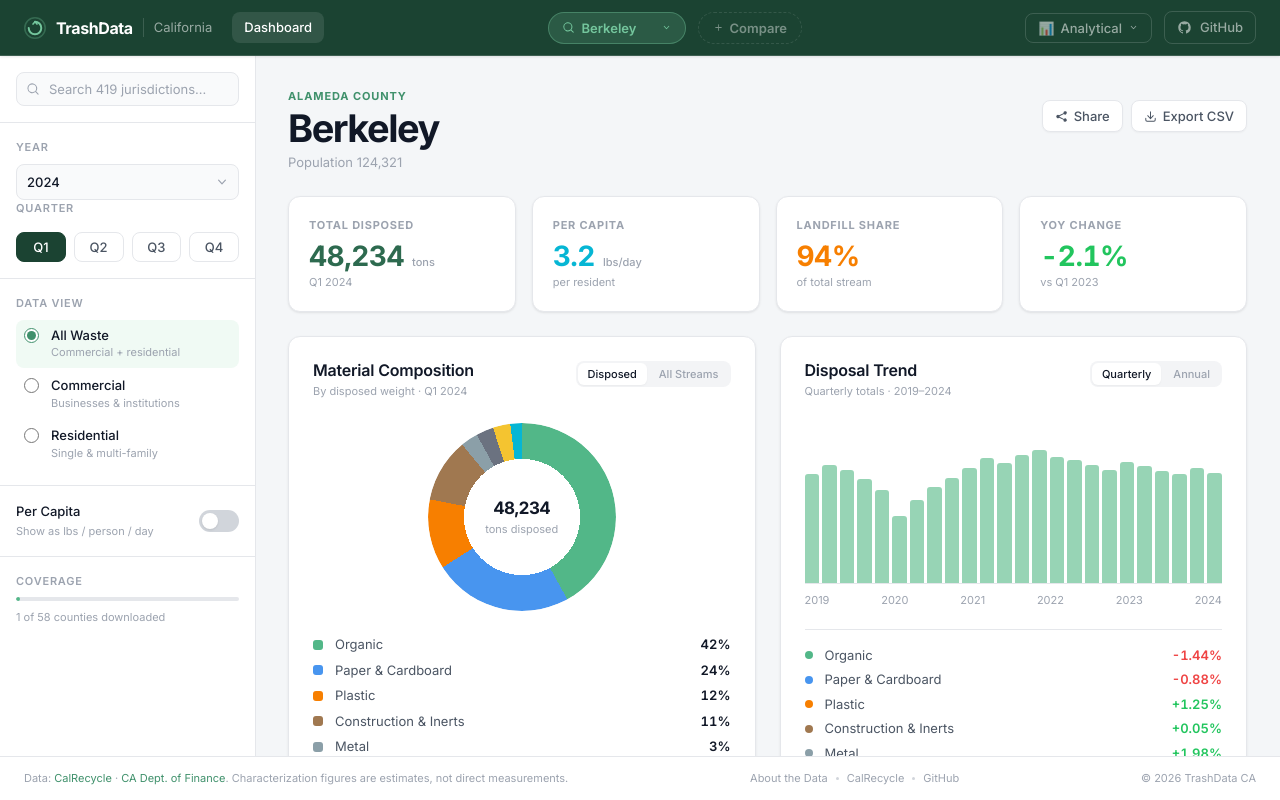
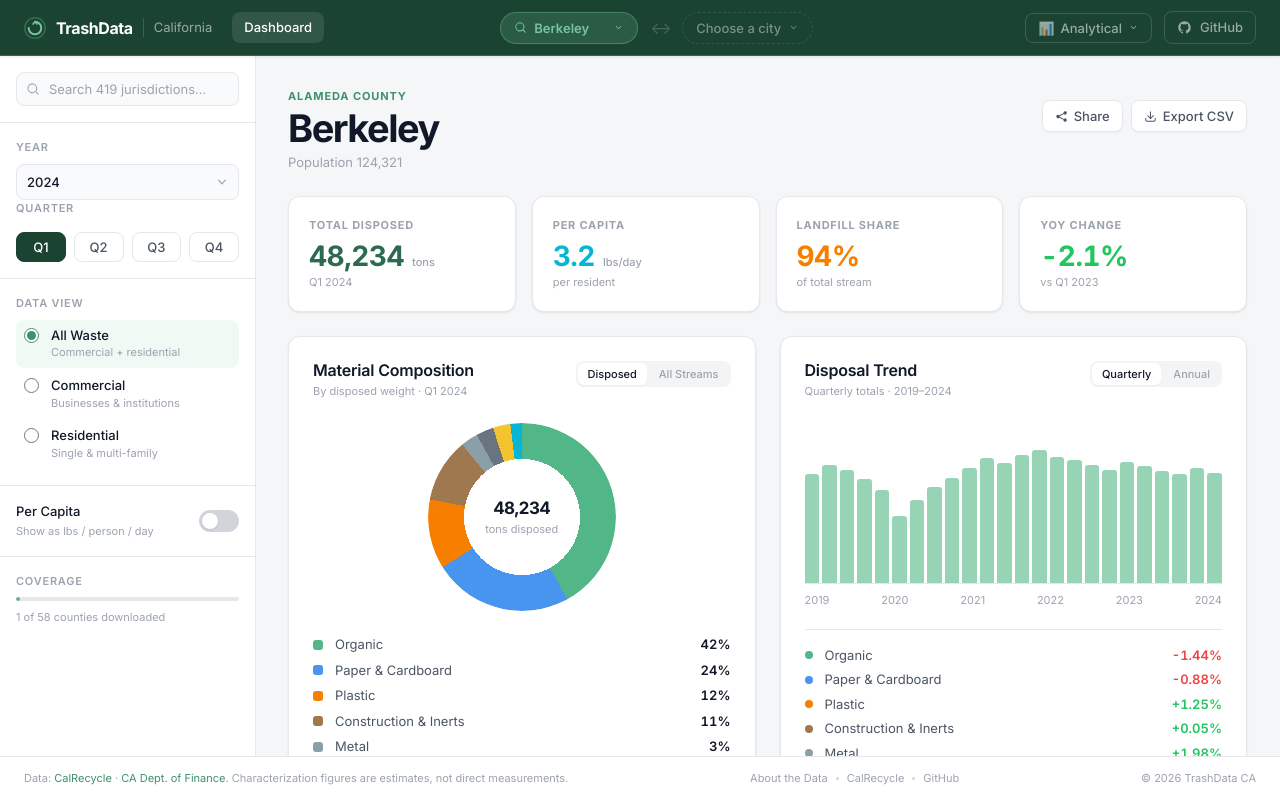
Before and after one commit to maxnelson/wastedata, a React (Vite) app: page / in a window 1280 px wide. Built offline with nearby package versions, Linux system fonts and the light colour scheme.

Commit message:
adjusted compare treatment

```diff
--- a/src/App.jsx
+++ b/src/App.jsx
@@ -1,7 +1,6 @@
 import { useState, useEffect } from 'react'
 import './App.css'
 import { useTheme } from './contexts/ThemeContext'
-import { CITIES } from './data/cities'
 import AppHeader from './components/Layout/AppHeader'
 import Footer from './components/Layout/Footer'
 import Layout from './components/Layout/Layout'
@@ -22,11 +21,6 @@ export default function App() {
     }
   }, [theme])
 
-  const handleAddCompare = () => {
-    const defaultB = CITIES.find(c => c !== cityA) || 'Oakland'
-    setCityB(defaultB)
-  }
-
   return (
     <div className={styles.root}>
       <AppHeader
@@ -34,7 +28,6 @@ export default function App() {
         cityB={cityB}
         onCityAChange={setCityA}
         onCityBChange={setCityB}
-        onAddCompare={handleAddCompare}
       />
       <div className={styles.body}>
         {theme === 'social' ? (
--- a/src/components/Layout/AppHeader.jsx
+++ b/src/components/Layout/AppHeader.jsx
@@ -23,21 +23,36 @@ function ChevronDown() {
   )
 }
 
-function CityPicker({ value, onChange, side }) {
+/**
+ * CityPicker
+ *  value        — selected city string, or null for unset state
+ *  onChange     — (city: string | null) => void
+ *  side         — 'a' | 'b' — drives color tokens
+ *  placeholder  — text shown when value is null
+ *  excludeCity  — city name to hide from the option list (prevents self-compare)
+ */
+function CityPicker({ value, onChange, side, placeholder, excludeCity }) {
   const [open, setOpen] = useState(false)
   const [query, setQuery] = useState('')
-  const filtered = CITIES.filter(
-    c => c.toLowerCase().includes(query.toLowerCase()) && c !== value
-  )
+  const isSet = value !== null
+
+  const options = CITIES.filter(c => {
+    const matchesQuery = c.toLowerCase().includes(query.toLowerCase())
+    const notSelf = c !== value
+    const notExcluded = c !== excludeCity
+    return matchesQuery && notSelf && notExcluded
+  })
 
   return (
-    <div className={`${styles.cityPicker} ${styles[`cityPicker_${side}`]}`}>
+    <div className={`${styles.cityPicker} ${styles[`cityPicker_${side}`]} ${!isSet ? styles.cityPickerUnset : ''}`}>
       <button
         className={styles.cityPickerTrigger}
         onClick={() => setOpen(v => !v)}
       >
-        <SearchIcon />
-        <span className={styles.cityName}>{value}</span>
+        {isSet && <SearchIcon />}
+        <span className={`${styles.cityName} ${!isSet ? styles.cityNamePlaceholder : ''}`}>
+          {isSet ? value : placeholder}
+        </span>
         <ChevronDown />
       </button>
       {open && (
@@ -49,7 +64,7 @@ function CityPicker({ value, onChange, side }) {
             value={query}
             onChange={e => setQuery(e.target.value)}
           />
-          {filtered.map(c => (
+          {options.map(c => (
             <button
               key={c}
               className={styles.cityOption}
@@ -58,17 +73,19 @@ function CityPicker({ value, onChange, side }) {
               {c}
             </button>
           ))}
+          {options.length === 0 && (
+            <p className={styles.cityOptionEmpty}>No cities found</p>
+          )}
         </div>
       )}
     </div>
   )
 }
 
-export default function AppHeader({ cityA, cityB, onCityAChange, onCityBChange, onAddCompare }) {
+export default function AppHeader({ cityA, cityB, onCityAChange, onCityBChange }) {
   const { theme, setTheme, themes } = useTheme()
   const [designOpen, setDesignOpen] = useState(false)
   const activeTheme = themes.find(t => t.id === theme) || themes[0]
-  const comparing = cityB !== null
 
   return (
     <header className={styles.header}>
@@ -95,32 +112,35 @@ export default function AppHeader({ cityA, cityB, onCityAChange, onCityBChange,
         <a href="/" className={`${styles.navLink} ${styles.navLinkActive}`}>Dashboard</a>
       </nav>
 
-      {/* City controls — single or comparison */}
+      {/* City controls — always two pickers, B starts as placeholder */}
       <div className={styles.compare}>
-        <CityPicker value={cityA} onChange={onCityAChange} side="a" />
+        <CityPicker
+          value={cityA}
+          onChange={onCityAChange}
+          side="a"
+          excludeCity={cityB}
+        />
 
-        {comparing ? (
-          /* Comparison mode: VS + city B picker + close */
-          <>
-            <span className={styles.vsChip}>VS</span>
-            <CityPicker value={cityB} onChange={onCityBChange} side="b" />
-            <button
-              className={styles.closeCompareBtn}
-              onClick={() => onCityBChange(null)}
-              title="Close comparison"
-            >
-              ✕
-            </button>
-          </>
-        ) : (
-          /* Single mode: prominent add-comparison button */
-          <button className={styles.addCompareBtn} onClick={onAddCompare}>
-            <svg width="11" height="11" viewBox="0 0 20 20" fill="currentColor">
-              <path d="M10.75 4.75a.75.75 0 0 0-1.5 0v4.5h-4.5a.75.75 0 0 0 0 1.5h4.5v4.5a.75.75 0 0 0 1.5 0v-4.5h4.5a.75.75 0 0 0 0-1.5h-4.5v-4.5z" />
-            </svg>
-            Compare
-          </button>
-        )}
+        {/* Delimiter — non-combative comparison indicator */}
+        <span className={`${styles.delimiter} ${cityB ? styles.delimiterActive : ''}`}>↔</span>
+
+        <CityPicker
+          value={cityB}
+          onChange={onCityBChange}
+          side="b"
+          placeholder="Choose a city"
+          excludeCity={cityA}
+        />
+
+        {/* Close button — always in DOM, fades in when cityB is set (no layout shift) */}
+        <button
+          className={`${styles.closeCompareBtn} ${cityB ? styles.closeCompareBtnVisible : ''}`}
+          onClick={() => onCityBChange(null)}
+          tabIndex={cityB ? 0 : -1}
+          aria-label="Clear comparison city"
+        >
+          ✕
+        </button>
       </div>
 
       {/* Right actions */}
--- a/src/components/Layout/AppHeader.module.css
+++ b/src/components/Layout/AppHeader.module.css
@@ -84,12 +84,22 @@
   gap: var(--space-3);
 }
 
-.vsChip {
-  font-size: var(--text-xs);
-  font-weight: 900;
+/* ─── Comparison delimiter ──────────────────────────────── */
+.delimiter {
+  font-size: 16px;
   color: var(--header-fg-muted);
-  letter-spacing: 0.12em;
   flex-shrink: 0;
+  opacity: 0.35;
+  transition: opacity var(--transition-base);
+  user-select: none;
+  /* Prevent the glyph from contributing to layout shift */
+  width: 20px;
+  text-align: center;
+}
+
+/* Once a city B is selected, the delimiter brightens */
+.delimiterActive {
+  opacity: 0.7;
 }
 
 /* ─── City picker ───────────────────────────────────────── */
@@ -112,6 +122,7 @@
   white-space: nowrap;
 }
 
+/* City A — always set, full color */
 .cityPicker_a .cityPickerTrigger {
   background: var(--city-a-bg);
   color: var(--city-a-accent);
@@ -122,6 +133,7 @@
   filter: brightness(0.95);
 }
 
+/* City B — set state */
 .cityPicker_b .cityPickerTrigger {
   background: var(--city-b-bg);
   color: var(--city-b-accent);
@@ -132,57 +144,29 @@
   filter: brightness(0.95);
 }
 
+/* City B — unset/placeholder state */
+.cityPicker_b.cityPickerUnset .cityPickerTrigger {
+  background: transparent;
+  border-style: dashed;
+  border-color: var(--header-border);
+  color: var(--header-fg-muted);
+  opacity: 0.75;
+}
+
+.cityPicker_b.cityPickerUnset .cityPickerTrigger:hover {
+  opacity: 1;
+  background: var(--header-hover-bg);
+  filter: none;
+}
+
 .cityName {
   min-width: 72px;
   text-align: left;
 }
 
-/* ─── Add comparison button (single-city mode) ─────────── */
-.addCompareBtn {
-  display: flex;
-  align-items: center;
-  gap: 6px;
-  padding: 7px 14px;
-  border-radius: var(--radius-full);
-  border: 1.5px dashed var(--header-border);
-  background: transparent;
-  font-size: var(--text-sm);
-  font-family: var(--font-sans);
-  font-weight: 600;
-  color: var(--header-fg-muted);
-  cursor: pointer;
-  transition: all var(--transition-fast);
-  white-space: nowrap;
-  opacity: 0.75;
-}
-
-.addCompareBtn:hover {
-  opacity: 1;
-  border-style: solid;
-  color: var(--header-fg);
-  background: var(--header-hover-bg);
-}
-
-/* ─── Close comparison button ───────────────────────────── */
-.closeCompareBtn {
-  display: flex;
-  align-items: center;
-  justify-content: center;
-  width: 26px;
-  height: 26px;
-  border-radius: 50%;
-  border: none;
-  background: var(--header-hover-bg);
-  font-size: 12px;
-  color: var(--header-fg-muted);
-  cursor: pointer;
-  flex-shrink: 0;
-  transition: all var(--transition-fast);
-}
-
-.closeCompareBtn:hover {
-  background: rgba(255, 255, 255, 0.18);
-  color: var(--header-fg);
+/* Placeholder text — lighter weight to hint it's not yet selected */
+.cityNamePlaceholder {
+  font-weight: 500;
 }
 
 /* Dropdown — always light surface regardless of header bg */
@@ -228,6 +212,43 @@
 
 .cityOption:hover {
   background: var(--gray-100);
+}
+
+.cityOptionEmpty {
+  padding: 10px 14px;
+  font-size: var(--text-sm);
+  color: var(--gray-400);
+  font-style: italic;
+}
+
+/* ─── Close comparison button ───────────────────────────── */
+/* Always in DOM — opacity transition avoids layout shift */
+.closeCompareBtn {
+  display: flex;
+  align-items: center;
+  justify-content: center;
+  width: 24px;
+  height: 24px;
+  border-radius: 50%;
+  border: none;
+  background: transparent;
+  font-size: 12px;
+  color: var(--header-fg-muted);
+  cursor: pointer;
+  flex-shrink: 0;
+  opacity: 0;
+  pointer-events: none;
+  transition: opacity var(--transition-fast), background var(--transition-fast), color var(--transition-fast);
+}
+
+.closeCompareBtnVisible {
+  opacity: 1;
+  pointer-events: auto;
+}
+
+.closeCompareBtn:hover {
+  background: var(--header-hover-bg);
+  color: var(--header-fg);
 }
 
 /* ─── Right actions ─────────────────────────────────────── */
--- a/src/components/Layout/SocialLayout.jsx
+++ b/src/components/Layout/SocialLayout.jsx
@@ -86,7 +86,7 @@ export default function SocialLayout({ cityA, cityB }) {
     <div className={styles.comparison}>
       <CityPanel city={cityA} side="a" />
       <div className={styles.divider}>
-        <span className={styles.vsBadge}>VS</span>
+        <span className={styles.vsBadge}>↔</span>
       </div>
       <CityPanel city={cityB} side="b" />
     </div>
```
